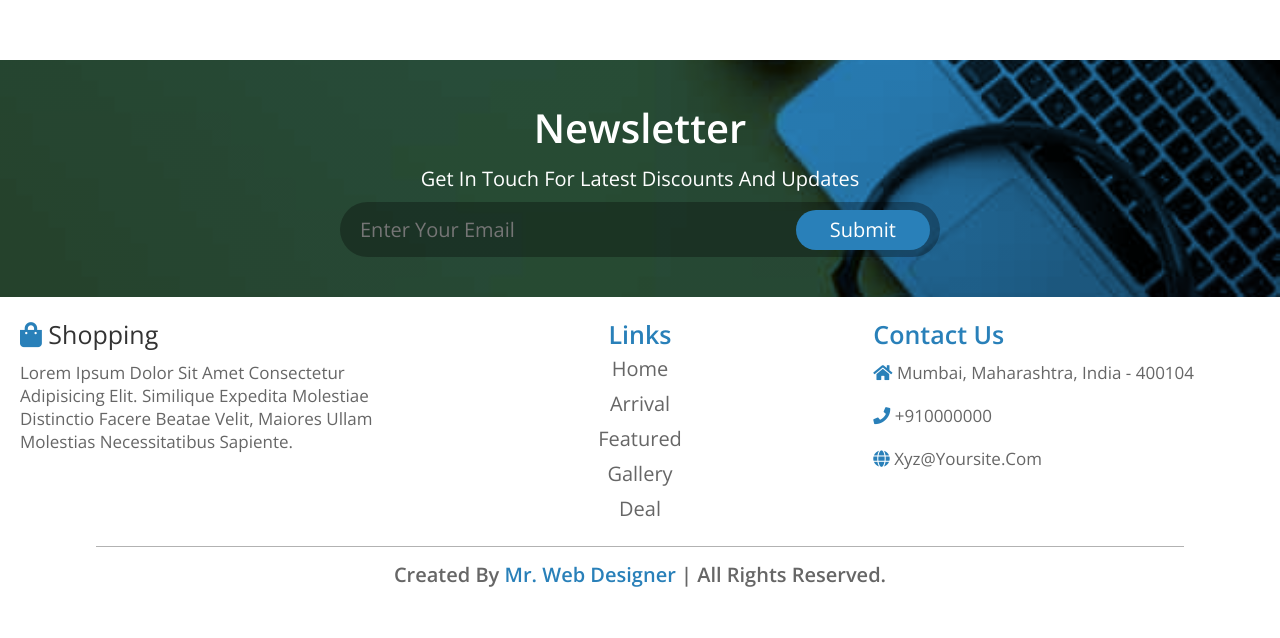
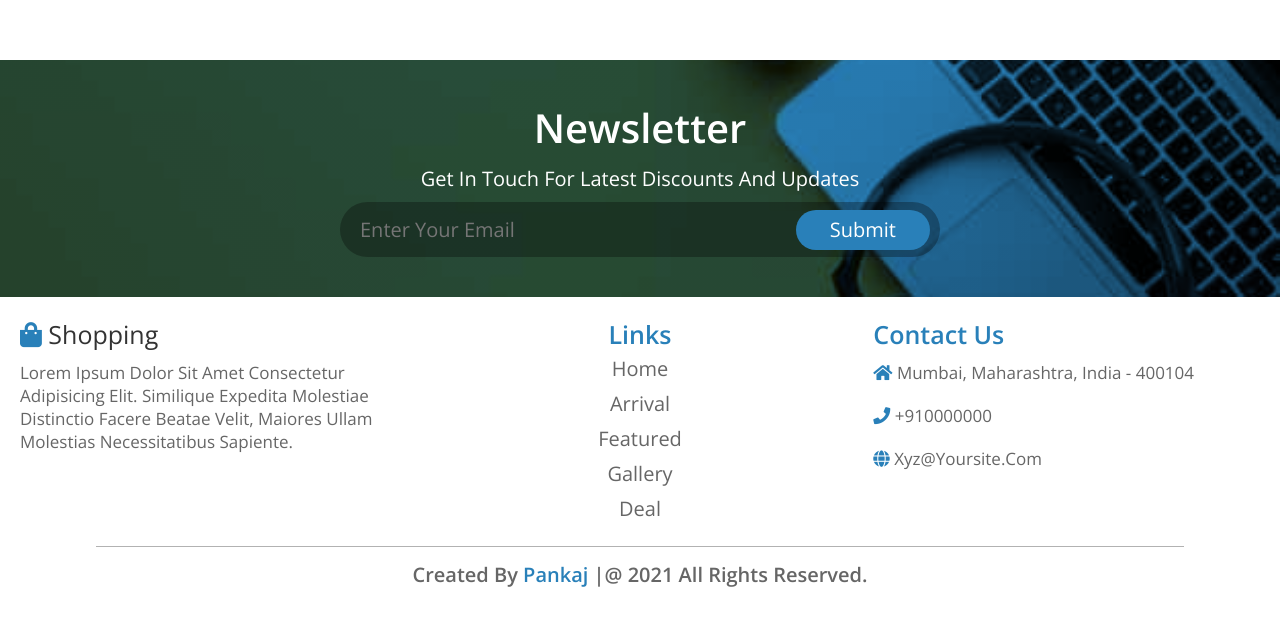
Before and after one commit to pankaj347/e-commerce, a plain HTML site: page index.html in a window 1280 px wide. Shown: the part 4067-4705 px from the top of the page. Drawn offline with nearby package versions, Linux system fonts and the light colour scheme.

Commit message:
Update index.html

```diff
--- a/index.html
+++ b/index.html
@@ -616,7 +616,7 @@
 
     </div>
 
-<h1 class="credit"> created by <span>mr. web designer</span> | all rights reserved. </h1>
+<h1 class="credit"> created by <span>Pankaj</span> |@ 2021 all rights reserved. </h1>
 
 </section>
 
```
